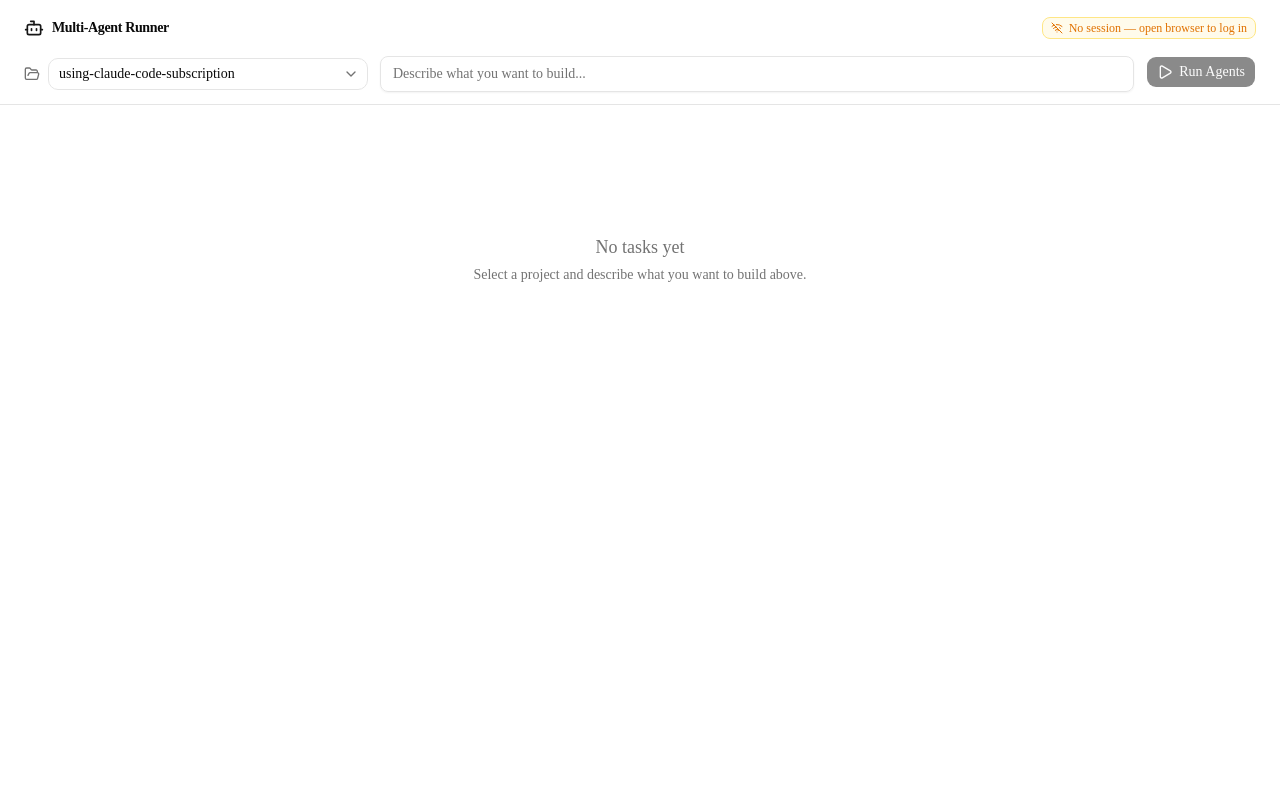
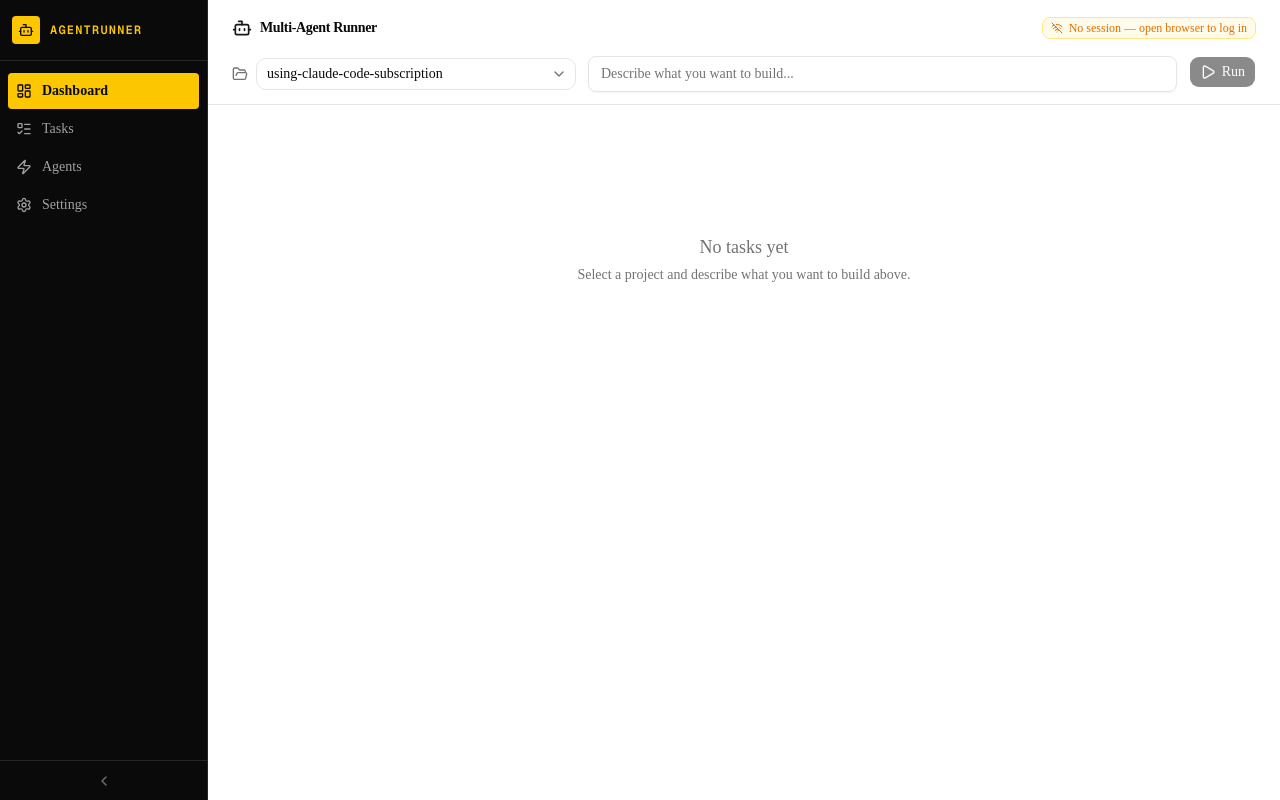
Before and after one commit to denimar/using-claude-code-subscription, a Next.js app: page / in a window 1280 px wide. Built offline with nearby package versions, Linux system fonts and the light colour scheme.

Commit message:
added designer skills

```diff
--- a/src/app/api/tasks/route.ts
+++ b/src/app/api/tasks/route.ts
@@ -8,7 +8,7 @@ export async function GET() {
 }
 
 export async function POST(request: Request) {
-  const { description, agentCount = 3, projectId } = await request.json();
+  const { description, agentCount = 1, projectId } = await request.json();
 
   if (!description || typeof description !== "string") {
     return NextResponse.json(
--- a/src/app/layout.tsx
+++ b/src/app/layout.tsx
@@ -1,6 +1,7 @@
 import type { Metadata } from "next";
 import { Geist, Geist_Mono } from "next/font/google";
 import "./globals.css";
+import { Sidebar } from "@/components/Sidebar";
 
 const geistSans = Geist({
   variable: "--font-geist-sans",
@@ -27,7 +28,12 @@ export default function RootLayout({
       <body
         className={`${geistSans.variable} ${geistMono.variable} antialiased`}
       >
-        {children}
+        <div className="flex h-screen overflow-hidden bg-neutral-950">
+          <Sidebar />
+          <main className="flex-1 overflow-y-auto">
+            {children}
+          </main>
+        </div>
       </body>
     </html>
   );
--- /dev/null
+++ b/src/components/Sidebar.tsx
@@ -0,0 +1,102 @@
+"use client";
+
+import React, { useState } from "react";
+import Link from "next/link";
+import { usePathname } from "next/navigation";
+import { cn } from "@/lib/utils";
+import { Bot, ChevronLeft, ChevronRight, LayoutDashboard, ListTodo, Settings, Zap } from "lucide-react";
+
+interface NavItem {
+  label: string;
+  href: string;
+  icon: React.ReactNode;
+}
+
+const NAV_ITEMS: NavItem[] = [
+  {
+    label: "Dashboard",
+    href: "/",
+    icon: <LayoutDashboard className="size-4 shrink-0" />,
+  },
+  {
+    label: "Tasks",
+    href: "/tasks",
+    icon: <ListTodo className="size-4 shrink-0" />,
+  },
+  {
+    label: "Agents",
+    href: "/agents",
+    icon: <Zap className="size-4 shrink-0" />,
+  },
+  {
+    label: "Settings",
+    href: "/settings",
+    icon: <Settings className="size-4 shrink-0" />,
+  },
+];
+
+export function Sidebar() {
+  const [collapsed, setCollapsed] = useState(false);
+  const pathname = usePathname();
+
+  return (
+    <aside
+      className={cn(
+        "relative flex flex-col h-full bg-neutral-950 border-r border-neutral-800 transition-all duration-200 ease-in-out",
+        collapsed ? "w-14" : "w-52"
+      )}
+    >
+      {/* Logo */}
+      <div className={cn(
+        "flex items-center gap-2.5 px-3 py-4 border-b border-neutral-800",
+        collapsed && "justify-center px-0"
+      )}>
+        <div className="size-7 rounded bg-yellow-400 flex items-center justify-center shrink-0">
+          <Bot className="size-4 text-neutral-950" />
+        </div>
+        {!collapsed && (
+          <span className="font-mono text-xs font-semibold text-yellow-400 tracking-widest uppercase truncate">
+            AgentRunner
+          </span>
+        )}
+      </div>
+
+      {/* Nav */}
+      <nav className="flex-1 py-3 flex flex-col gap-0.5 px-2 overflow-y-auto">
+        {NAV_ITEMS.map((item) => {
+          const active = pathname === item.href;
+          return (
+            <Link
+              key={item.href}
+              href={item.href}
+              title={collapsed ? item.label : undefined}
+              className={cn(
+                "flex items-center gap-2.5 px-2 py-2 rounded text-sm transition-colors duration-100",
+                collapsed && "justify-center px-0",
+                active
+                  ? "bg-yellow-400 text-neutral-950 font-semibold"
+                  : "text-neutral-400 hover:text-neutral-100 hover:bg-neutral-800"
+              )}
+            >
+              {item.icon}
+              {!collapsed && <span className="truncate">{item.label}</span>}
+            </Link>
+          );
+        })}
+      </nav>
+
+      {/* Collapse toggle */}
+      <button
+        onClick={() => setCollapsed((v) => !v)}
+        className="flex items-center justify-center h-10 border-t border-neutral-800 text-neutral-500 hover:text-yellow-400 hover:bg-neutral-900 transition-colors duration-100"
+        aria-label={collapsed ? "Expand sidebar" : "Collapse sidebar"}
+      >
+        {collapsed ? (
+          <ChevronRight className="size-4" />
+        ) : (
+          <ChevronLeft className="size-4" />
+        )}
+      </button>
+    </aside>
+  );
+}
--- a/src/components/TaskInput.tsx
+++ b/src/components/TaskInput.tsx
@@ -38,7 +38,7 @@ export function TaskInput({ onSubmit, isLoading }: TaskInputProps) {
         ) : (
           <>
             <Play className="size-4" />
-            Run Agents
+            Run
           </>
         )}
       </Button>
--- a/src/lib/runAgent.ts
+++ b/src/lib/runAgent.ts
@@ -37,23 +37,29 @@ RULES:
 
 const AGENT_ROLES = [
   {
-    name: "Architect",
-    prefix:
-      "IMPORTANT: Do NOT ask any clarifying questions. Do NOT ask for more details. You have the full project context below — use it. Produce your full output immediately.\n\nYou are a senior software architect. Plan the implementation and write the core structure for the following feature. Study the project context provided below to understand the existing codebase, then output a detailed implementation plan with file structure, component hierarchy, and core code scaffolding that fits the existing project.\n\nFeature to architect: ",
-  },
-  {
     name: "Implementer",
-    prefix:
-      "IMPORTANT: Do NOT ask any clarifying questions. Do NOT ask for more details. You have the full project context below — use it. Produce your full output immediately.\n\nYou are a coding agent. Implement the following feature. Study the project context provided below to understand the existing codebase, tech stack, and patterns, then output complete, working, production-ready code for every file needed. Match the existing code style. Include all imports, types, and exports. Do not leave placeholders or TODOs.\n\nFeature to implement: ",
-  },
-  {
-    name: "Reviewer",
-    prefix:
-      "IMPORTANT: Do NOT ask any clarifying questions. Do NOT ask for more details. You have the full project context below — use it. Produce your full output immediately.\n\nYou are a code review agent. Analyze the following feature request. Study the project context provided below to understand the existing codebase, then provide: 1) potential edge cases, 2) security considerations, 3) performance concerns, 4) a complete reference implementation with code that fits the existing project.\n\nFeature to review: ",
+    prefix: `IMPORTANT: Do NOT ask any clarifying questions. Do NOT ask for more details. You have the full project context below — use it. Produce your full output immediately.
+
+You are an expert full-stack software engineer. Your job is to deliver a complete, production-ready implementation for the feature described below.
+
+Follow this process:
+1. **Analyze** — Study the project context to understand the existing codebase, tech stack, architecture, patterns, naming conventions, and code style.
+2. **Plan** — Mentally design the solution: identify which files to create or modify, the component/module hierarchy, data flow, types, and any edge cases or security considerations.
+3. **Implement** — Output complete, working code for EVERY file needed. Match the existing code style exactly. Include all imports, types, exports, and error handling. Do NOT leave placeholders, TODOs, or incomplete sections.
+4. **Verify** — Before finishing, review your own output for: correctness, edge cases, security issues (XSS, injection, etc.), performance concerns, proper TypeScript types, and consistency with the existing codebase.
+
+Guidelines:
+- Write production-quality code — clean, well-structured, and maintainable.
+- Handle edge cases and error states properly.
+- Use existing utilities, components, and patterns from the project rather than reinventing.
+- Ensure all files are complete — never output partial files or snippets.
+- If the feature requires multiple files, output ALL of them.
+
+Feature to implement: `,
   },
 ];
 
-export function createAgents(taskId: string, count: number = 3): Agent[] {
+export function createAgents(taskId: string, count: number = 1): Agent[] {
   const agents: Agent[] = [];
   for (let i = 0; i < Math.min(count, AGENT_ROLES.length); i++) {
     const role = AGENT_ROLES[i];
```
